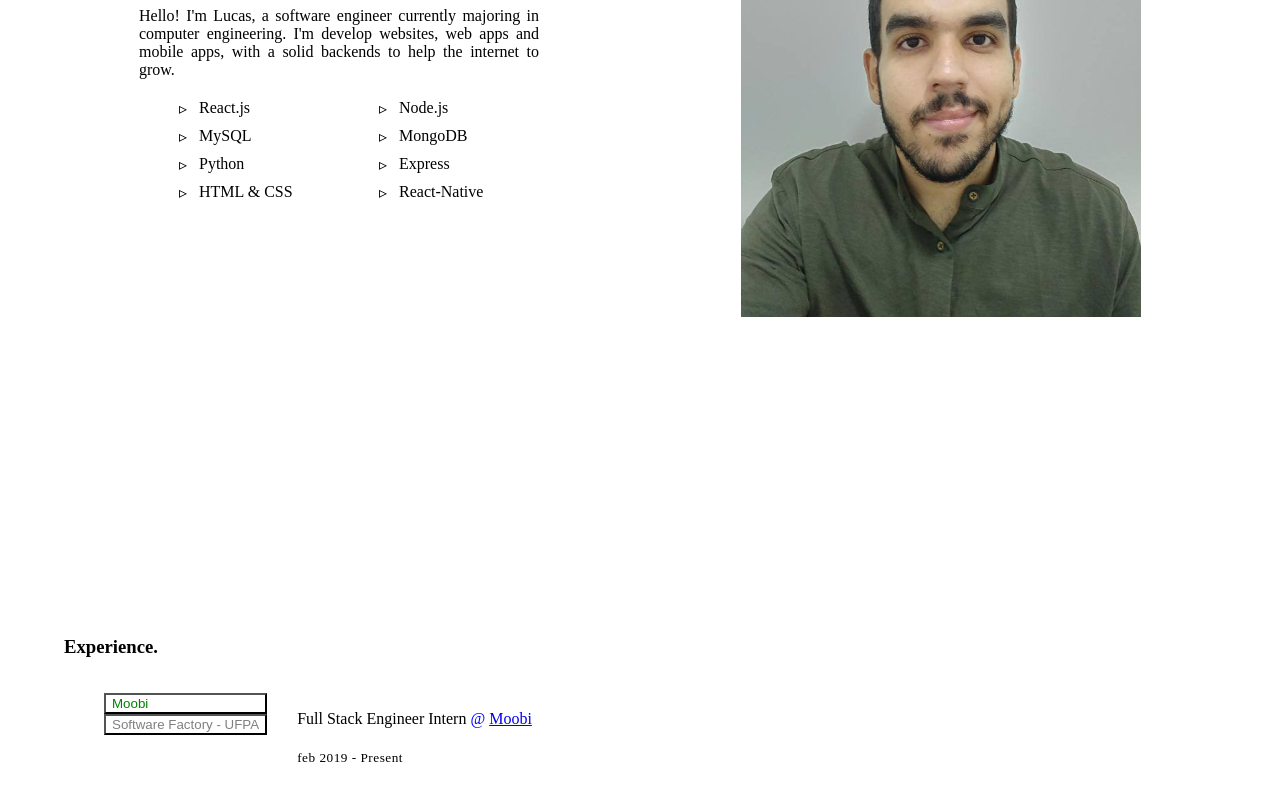
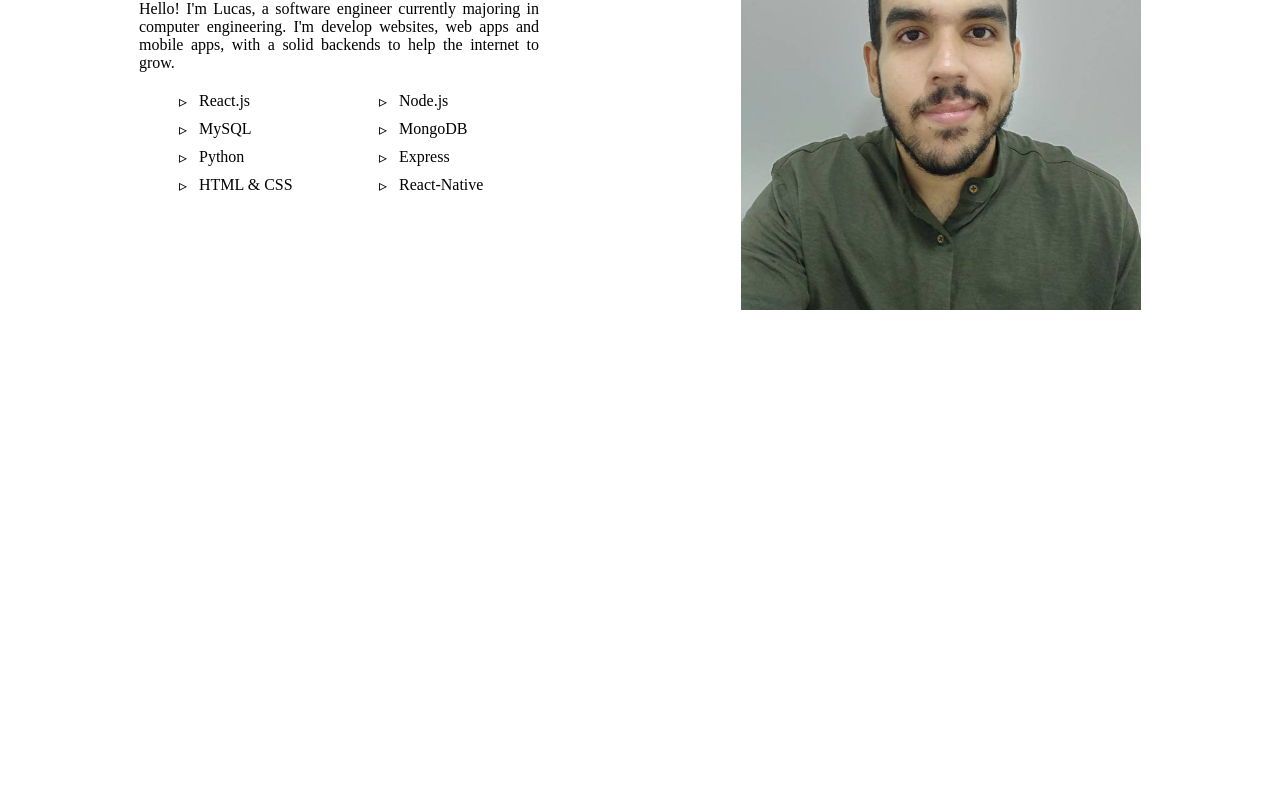
Before and after one commit to Neiva07/personal-webpage, a React (Create React App) app: page / in a window 1280 px wide. Shown: the part 300-1100 px from the top of the page. After the commit the page ends 800 px from the top, so only its background shows below. Built offline with nearby package versions, Linux system fonts and the light colour scheme.

Commit message:
Revert "added the experience section"
This reverts commit 7c04e9052e526c17d86fcf9d4cd50602f6137bd2.

```diff
--- a/package.json
+++ b/package.json
@@ -9,9 +9,6 @@
     "@types/react-dom": "16.8.4",
     "@types/styled-components": "^4.1.16",
     "bulma": "^0.7.5",
-    "fsevents": "^2.0.7",
-    "node-gyp": "^4.0.0",
-    "node-pre-gyp": "^0.13.0",
     "node-sass": "^4.12.0",
     "react": "^16.8.6",
     "react-anchor-link-smooth-scroll": "^1.0.12",
--- a/src/Components/Navbar/index.tsx
+++ b/src/Components/Navbar/index.tsx
@@ -2,14 +2,11 @@ import React from "react";
 import AnchorLink from "react-anchor-link-smooth-scroll";
 import styled from "styled-components";
 
+const NavLink = styled(AnchorLink)``;
+
 const index = () => {
-  const NavLink = styled(AnchorLink)``;
-  const NavbarContainer = styled.div`
-    /* position: fixed; */
-    /* top: 0; */
-  `;
   return (
-    <NavbarContainer>
+    <div>
       <nav className="navbar" role="navigation" aria-label="main navigation">
         <div className="navbar-brand">
           <a className="navbar-item" href="https://bulma.io">
@@ -50,7 +47,7 @@ const index = () => {
           </div>
         </div>
       </nav>
-    </NavbarContainer>
+    </div>
   );
 };
 
--- a/src/Components/Sections/About/index.tsx
+++ b/src/Components/Sections/About/index.tsx
@@ -2,12 +2,10 @@ import React from "react";
 import * as about from "../../../Content/about";
 import avatar from "../../../assets/images/me.png";
 import styled from "styled-components";
-import { Section, Heading } from "../../../Styles";
+import Section from "../../../Styles/Sections";
 
 const index = () => {
-  const AboutContainer = styled(Section)`
-    position: relative;
-  `;
+  const AboutContainer = styled(Section)``;
 
   const AboutText = styled.p`
     max-width: 400px;
@@ -50,7 +48,6 @@ const index = () => {
 
   return (
     <AboutContainer id="about" className="container">
-      <Heading>{about.title}</Heading>
       <div className="is-mobile level">
         <TextContainer className="level-item">
           <ContentContainer>
--- a/src/Components/Sections/Experience/index.tsx
+++ /dev/null
@@ -1,170 +0,0 @@
-import React, { useState } from "react";
-import { Section, Heading } from "../../../Styles";
-import styled, { ThemedStyledProps } from "styled-components";
-import * as experience from "../../../Content/experience";
-
-type JobsProps = {
-  nodes: {
-    job: {
-      company: string;
-      url: URL;
-      range: string;
-      title: string;
-      descriptions: string[];
-    };
-  }[];
-};
-
-interface TabsProps {
-  isActive: boolean;
-}
-const ExperienceContainer = styled(Section)`
-  position: relative;
-  max-width: 700px;
-`;
-
-const TabsContainer = styled.div`
-  display: flex;
-  align-items: flex-start;
-  position: relative;
-`;
-
-const Tabs = styled.ul`
-  display: block;
-  position: relative;
-  width: max-content;
-  z-index: 3;
-`;
-
-const Tab = styled.button<TabsProps>`
-  display: flex;
-  align-items: center;
-  width: 100%;
-  background-color: transparent;
-  text-align: left;
-  color: ${props => (props.isActive ? "green" : "gray")};
-`;
-
-const TabContent = styled.div<TabsProps>`
-  top: 0;
-  left: 0;
-  width: 100%;
-  height: auto;
-  opacity: ${props => (props.isActive ? 1 : 0)};
-  z-index: ${props => (props.isActive ? 2 : -1)};
-  position: ${props => (props.isActive ? "relative" : "absolute")};
-  visibility: ${props => (props.isActive ? "visible" : "hidden")};
-  ul {
-    padding: 0;
-    margin: 0;
-    list-style: none;
-    li {
-      position: relative;
-      padding-left: 30px;
-      margin-bottom: 10px;
-      &:before {
-        content: "▹";
-        position: absolute;
-        left: 0;
-      }
-    }
-  }
-`;
-
-const ContentContainer = styled.div`
-  position: relative;
-  padding-top: 12px;
-  padding-left: 30px;
-  flex-grow: 1;
-`;
-
-const JobTitle = styled.h4`
-  font-weight: 500;
-  margin-bottom: 5px;
-`;
-
-const Company = styled.span`
-  color: blue;
-  a,
-  a:active,
-  a:focus {
-    outline: none;
-  }
-`;
-const JobDetails = styled.h5`
-  font-weight: normal;
-  margin-bottom: 30px;
-  letter-spacing: 0.5px;
-`;
-
-const index = ({ nodes }: JobsProps) => {
-  //   const [activeTabId, setActiveTabId] = useState(0);
-
-  return (
-    <ExperienceContainer id="experience" className="container">
-      <Heading>{experience.title}</Heading>
-      <TabsContainer>
-        <Tabs role="tablist">
-          {nodes.map((node, i) => {
-            const { company } = node.job;
-            return (
-              <Tab
-                key={i}
-                isActive={i === 0}
-                // onClick={() => setActiveTabId(i)}
-                role="tab"
-                // aria-selected={activeTabId === i ? "true" : "false"}
-                aria-controls={`tab${i}`}
-                id={`tab${i}`}
-                // tabIndex={activeTabId === i ? 0 : -1}
-              >
-                <span>{company}</span>
-              </Tab>
-            );
-          })}
-        </Tabs>
-        <ContentContainer>
-          {nodes.map((node, i) => {
-            const { job } = node;
-            const { title, url, company, range, descriptions } = job;
-            return (
-              <TabContent
-                key={i}
-                isActive={i === 0}
-                id={`job${i}`}
-                role="tabpanel"
-                tabIndex={0}
-                aria-labelledby={`job${i}`}
-                aria-hidden={i !== 0}
-              >
-                <JobTitle>
-                  <span>{title}</span>
-                  <Company>
-                    <span>&nbsp;@&nbsp;</span>
-                    <a
-                      href={url.href}
-                      target="_blank"
-                      rel="nofollow noopener noreferrer external"
-                    >
-                      {company}
-                    </a>
-                  </Company>
-                </JobTitle>
-                <JobDetails>
-                  <span>{range}</span>
-                </JobDetails>
-                <ul>
-                  {descriptions.map((desc, i) => {
-                    <li key={i}>{desc}</li>;
-                  })}
-                </ul>
-              </TabContent>
-            );
-          })}
-        </ContentContainer>
-      </TabsContainer>
-    </ExperienceContainer>
-  );
-};
-
-export default index;
--- a/src/Components/Sections/index.tsx
+++ b/src/Components/Sections/index.tsx
@@ -1,20 +1,8 @@
 import React from "react";
 import About from "./About";
-import Experience from "./Experience";
-import styled from "styled-components";
-import * as jobs from "../../Content/experience";
 
 const index = () => {
-  const SelectionsContainer = styled.div`
-    margin-top: -52px;
-  `;
-
-  return (
-    <SelectionsContainer>
-      <About />
-      <Experience nodes={jobs.nodes} />
-    </SelectionsContainer>
-  );
+  return <About />;
 };
 
 export default index;
--- a/src/Content/about/index.ts
+++ b/src/Content/about/index.ts
@@ -11,4 +11,3 @@ export const techSkills = [
   "HTML & CSS",
   "React-Native"
 ];
-export const title = "About me.";
--- a/src/Content/experience/index.ts
+++ /dev/null
@@ -1,30 +0,0 @@
-export const title = "Experience.";
-
-export const nodes = [
-  {
-    job: {
-      company: "Moobi",
-      range: "feb 2019 - Present",
-      title: "Full Stack Engineer Intern",
-      url: new URL("https://www.wemoobi.com/"),
-      descriptions: [
-        "Developed and shipped clients of several internal web apps to data analysis and company control of the drivers of the app.",
-        "Built high performance backend APIs to serve clients of various applications using REST architecture.",
-        "Worked on the UI of moobi-pack, a delivery system which use the Google Maps API to manage the path of the rider take."
-      ]
-    }
-  },
-  {
-    job: {
-      company: "Software Factory - UFPA",
-      range: "april 2018 - mar 2019",
-      title: "Backend Developer",
-      url: new URL("http://www.fct.ufpa.br/fs/"),
-      descriptions: [
-        "Built and shipped a medical system to manage the exams of a clinic.",
-        "seilalsll",
-        "fudashfasiughasiguhaslfighna;jn;awl aw;eo aw;eoirhjw;eoi rha;weoijr a;lkr ja;whr;oierha;woriwoeirh adoifhawe;orhaw;oigh weri hower"
-      ]
-    }
-  }
-];
--- a/src/Styles/Heading.ts
+++ /dev/null
@@ -1,9 +0,0 @@
-import styled from "styled-components";
-
-const Heading = styled.h3`
-  position: relative;
-  display: flex;
-  align-items: center;
-`;
-
-export default Heading;
--- a/src/Styles/index.ts
+++ /dev/null
@@ -1,4 +0,0 @@
-import Heading from "./Heading";
-import Section from "./Sections";
-
-export { Heading, Section };
```
Also changed, not shown: 2 other files (tests, documents, lock files or other folders).
